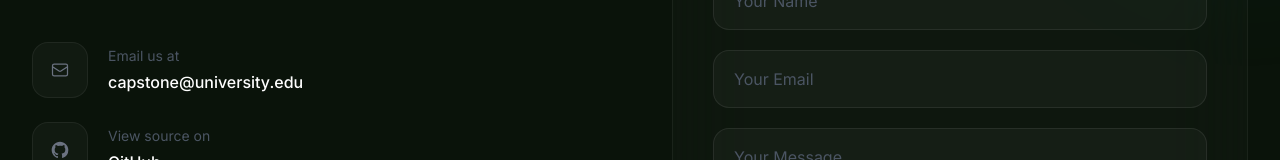
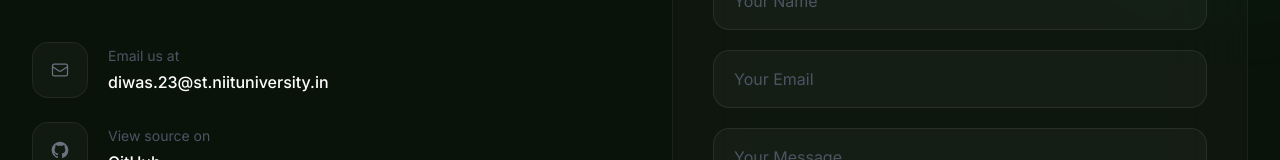
Before and after one commit to diwasupadhyay/test-crop-project-new, a React (Vite) app in the folder client/: page / in a window 1280 px wide. Shown: the part 8059-8219 px from the top of the page. Built offline with nearby package versions, Linux system fonts and the light colour scheme; no server answers.

Commit message:
fix get in touch with diwas mail id

```diff
--- a/client/src/components/Footer.jsx
+++ b/client/src/components/Footer.jsx
@@ -30,7 +30,7 @@ const Footer = () => {
             {/* Contact Links */}
             <div className="space-y-6">
               <a
-                href="mailto:capstone@university.edu"
+                href="mailto:diwas.23@st.niituniversity.in"
                 className="flex items-center space-x-5 group"
               >
                 <div className="w-14 h-14 rounded-2xl bg-white/[0.03] border border-white/[0.06] flex items-center justify-center group-hover:bg-emerald-500/10 group-hover:border-emerald-500/30 transition-all duration-500">
@@ -40,7 +40,7 @@ const Footer = () => {
                 </div>
                 <div>
                   <p className="text-sm text-gray-600 mb-1">Email us at</p>
-                  <p className="text-white group-hover:text-emerald-400 transition-colors duration-300 font-medium">capstone@university.edu</p>
+                  <p className="text-white group-hover:text-emerald-400 transition-colors duration-300 font-medium">diwas.23@st.niituniversity.in</p>
                 </div>
               </a>
 
```
